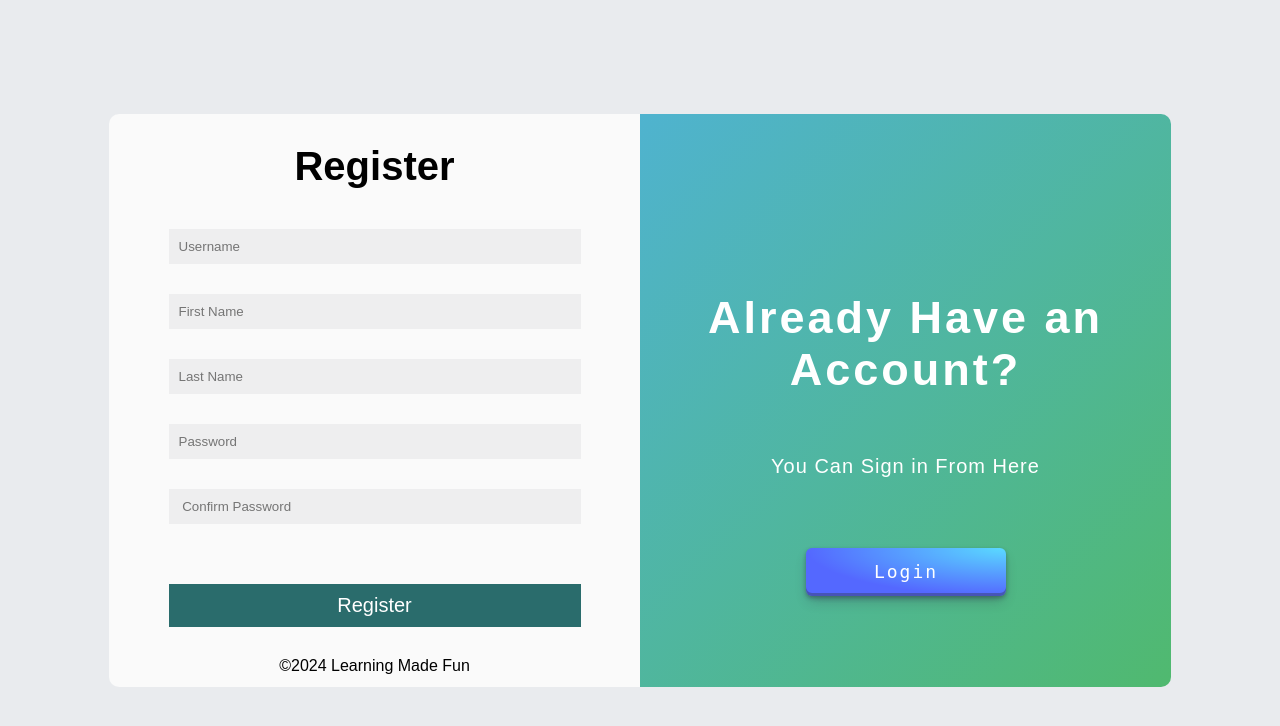
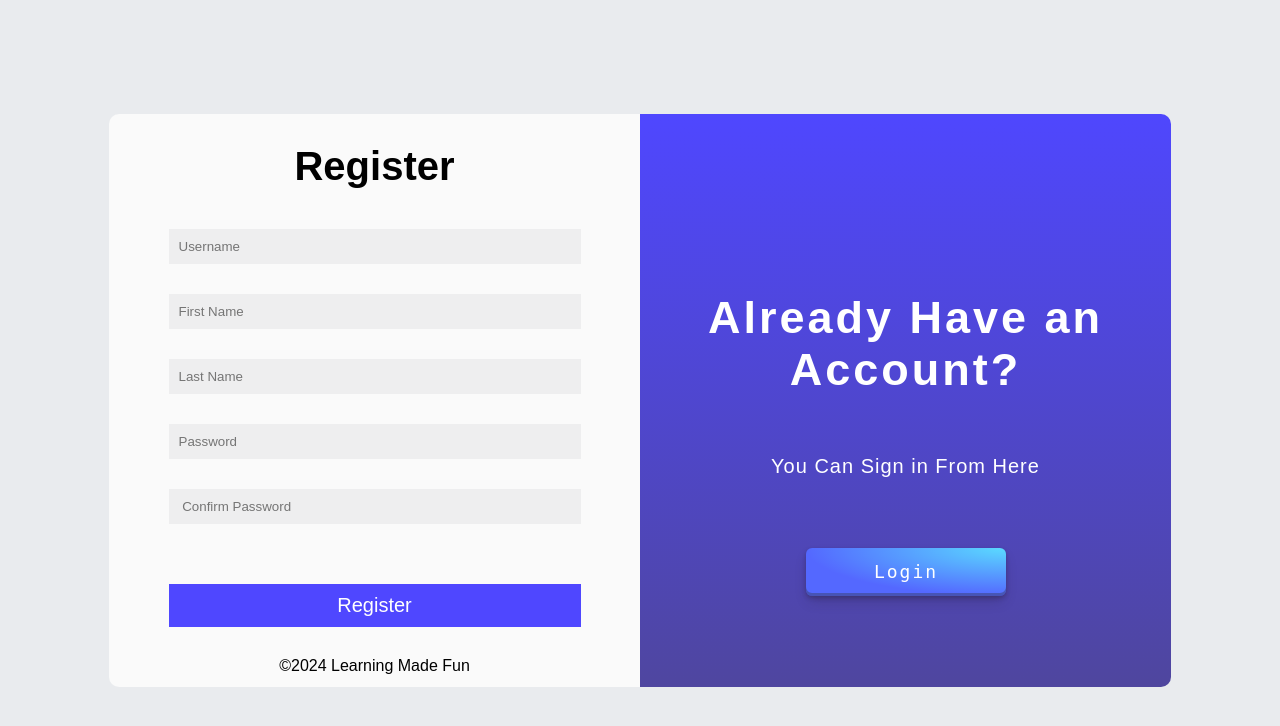
Before and after one commit to amxnese/Learning-Made-Fun, a Django app: page /register/ in a window 1280 px wide. Shown: the top 726 px of the page. Run offline with Django 5.2, Linux system fonts and the light colour scheme.

Commit message:
Changed the background color of the register page

```diff
--- a/users/static/users/register.css
+++ b/users/static/users/register.css
@@ -89,7 +89,7 @@ input[type="checkbox"] {
   margin: 30px 0; /* Margin */
   padding: 10px; /* Padding */
   border: none; /* No border */
-  background-color: rgb(42, 108, 108); /* Background color */
+  background-color: #4F47FF; /* Background color */
   color: #fff; /* Text color */
   font-size: 20px; /* Font size */
   cursor: pointer; /* Cursor style */
@@ -120,11 +120,7 @@ input[type="checkbox"] {
 /* Start Register Style */
 .login {
   float: right; /* Float the login section to the right */
-  background-image: linear-gradient(
-    135deg,
-    #4fb3cf,
-    #50b96f
-  ); /* Background gradient */
+  background-image: linear-gradient(179deg, #4F47FF, #4F469E);
   height: 573px; /* Full height */
   color: #fff; /* Text color */
   border-radius: 0 10px 10px 0; /* Rounded corners */
```
